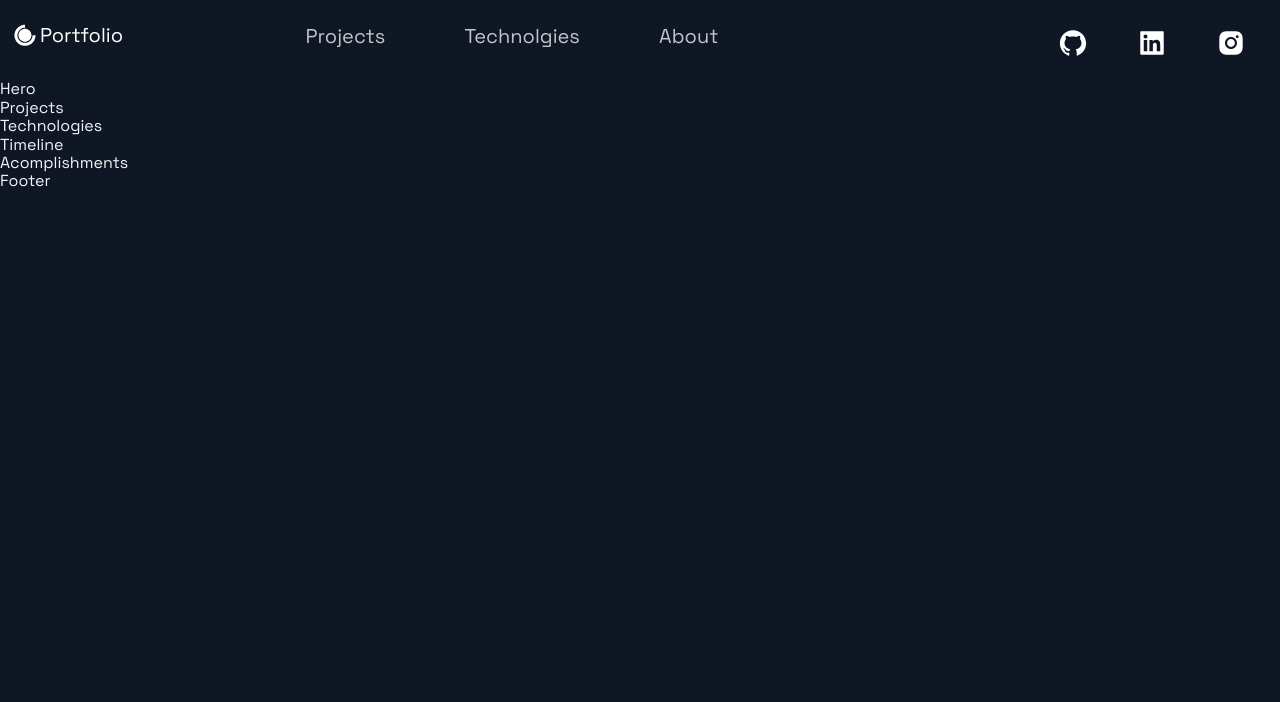
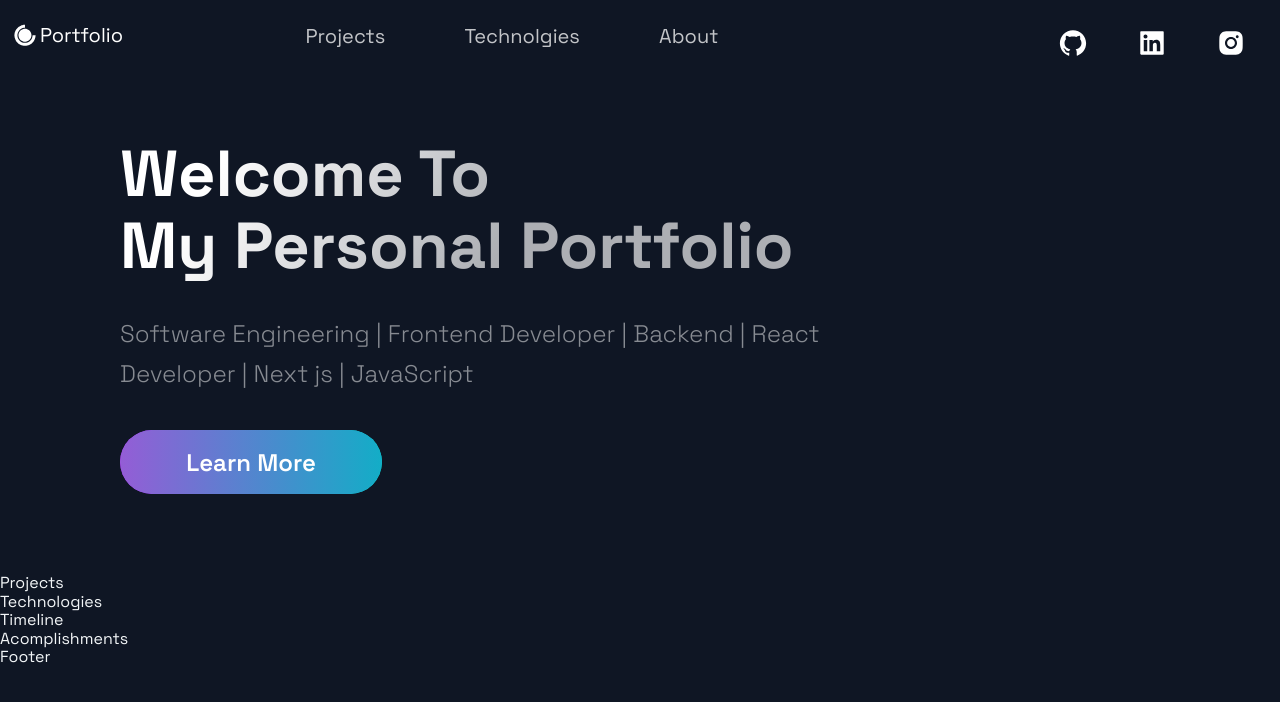
Before and after one commit to shaunvan119/shaunvan-portfolio, a Next.js app: page / in a window 1280 px wide. Shown: the top 702 px of the page. Built offline with nearby package versions, Linux system fonts and the light colour scheme.

Commit message:
completed hero section

```diff
--- a/src/components/Hero/Hero.js
+++ b/src/components/Hero/Hero.js
@@ -5,9 +5,18 @@ import Button from '../../styles/GlobalComponents/Button';
 import { LeftSection } from './HeroStyles';
 
 const Hero = (props) => (
-  <div>
-    Hero
-  </div>
+  <Section row nopadding>
+    <LeftSection>
+      <SectionTitle main center>
+        Welcome To<br/>
+        My Personal Portfolio
+      </SectionTitle>
+      <SectionText>
+        Software Engineering | Frontend Developer | Backend | React Developer | Next js | JavaScript
+      </SectionText>
+      <Button onClick={() => window.location = 'https://www.linkedin.com/in/shaun-van-amersfoort-80b7b7194/'}>Learn More</Button>
+    </LeftSection>
+  </Section>
 );
 
 export default Hero;
```
